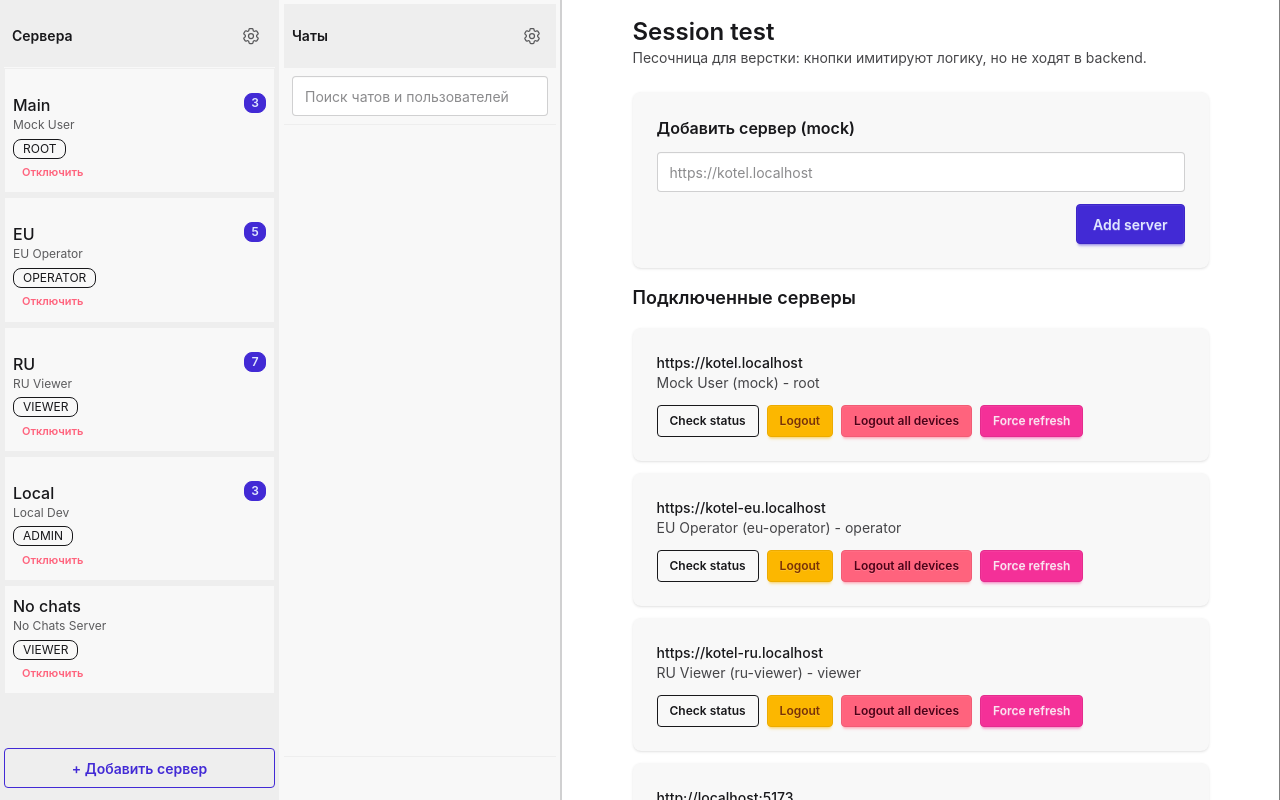
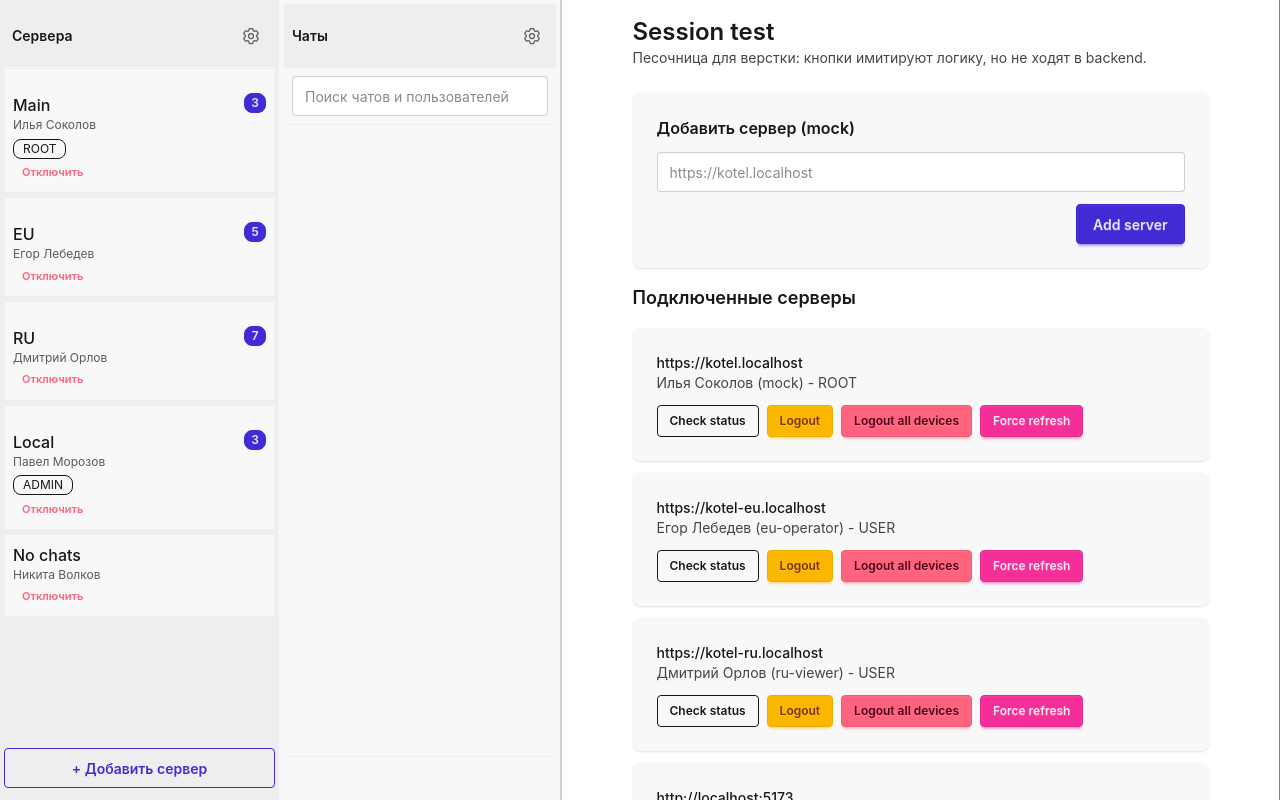
Before and after one commit to Aleksey-Danchin/kotel, a React (Vite) app in the folder apps/designer/: page /session-test in a window 1280 px wide. Built offline with nearby package versions, Linux system fonts and the light colour scheme.

Commit message:
Поправил моки

```diff
--- a/apps/designer/src/components/ServerCard.tsx
+++ b/apps/designer/src/components/ServerCard.tsx
@@ -1,4 +1,5 @@
 import clsx from "clsx";
+import { normalizeDesignerRole, shouldShowDesignerRoleBadge } from "../state/roles";
 import type { ServerSession } from "../state/servers";
 
 function displayServerHost(serverUrl: string): string {
@@ -40,6 +41,8 @@ export function ServerCard({
   const host = displayServerHost(state.serverUrl);
   const disconnectLabel = `Отключить ${host}`;
   const showUnread = unreadCount > 0;
+  const normalizedRole = normalizeDesignerRole(state.user.role);
+  const showRoleBadge = shouldShowDesignerRoleBadge(state.user.role);
 
   return (
     <div
@@ -76,11 +79,11 @@ export function ServerCard({
           {state.user.fullname}
         </div>
 
-        <div>
-          <span className="mt-1 badge badge-outline badge-sm">
-            {state.user.role.toUpperCase()}
-          </span>
-        </div>
+        {showRoleBadge ? (
+          <div>
+            <span className="mt-1 badge badge-outline badge-sm">{normalizedRole}</span>
+          </div>
+        ) : null}
 
         <button
           type="button"
--- a/apps/designer/src/routes/ChatColumn.tsx
+++ b/apps/designer/src/routes/ChatColumn.tsx
@@ -327,7 +327,7 @@ export function ChatColumn({ children, isLoading = false }: ChatColumnProps) {
       {scrollBody}
 
       {hasSelectedChat ? (
-        <footer className="relative z-10 shrink-0 border-t border-base-300 bg-base-100 py-3">
+        <footer className="relative z-10 shrink-0 border-t border-base-300 bg-base-100 pt-3 pb-1">
           {/* Ширина треда и композера — крутите max-w-[…px] (дублируйте то же число в ChatMessageList). */}
           <div className="mx-auto w-full max-w-[600px] px-3">
             <form
@@ -401,7 +401,7 @@ export function ChatColumn({ children, isLoading = false }: ChatColumnProps) {
           </div>
         </footer>
       ) : showSkeletonComposer ? (
-        <footer className="shrink-0 border-t border-base-300 bg-base-100 py-3">
+        <footer className="shrink-0 border-t border-base-300 bg-base-100 pt-3 pb-1">
           <div className="mx-auto w-full max-w-[600px] px-3">
             <form className="flex flex-col gap-2 sm:flex-row sm:items-end">
               <label className="min-w-0 flex-1" aria-hidden="true">
--- a/apps/designer/src/routes/ServicesColumn.tsx
+++ b/apps/designer/src/routes/ServicesColumn.tsx
@@ -89,7 +89,7 @@ export function ServicesColumn({ isLoading = false }: ServicesColumnProps) {
               .replace(/[^a-zA-Z0-9]+/g, "_")
               .toLowerCase()
               .slice(0, 24) || "user",
-          role: "designer",
+          role: "USER",
         },
       };
 
--- a/apps/designer/src/routes/~session-test/~index.tsx
+++ b/apps/designer/src/routes/~session-test/~index.tsx
@@ -7,6 +7,7 @@ import {
   setServerSession,
   removeServerSession,
 } from "../../state/servers";
+import { normalizeDesignerRole } from "../../state/roles";
 import { activeServerIdAtom } from "../../state/selectionAtoms";
 import { serverRouteIdFromServerUrl } from "../../state/serverRouteId";
 
@@ -63,7 +64,7 @@ function SessionTestPage() {
               .replace(/[^a-zA-Z0-9]+/g, "_")
               .toLowerCase()
               .slice(0, 24) || "user",
-          role: "designer",
+          role: "USER",
         },
       });
       const rid = serverRouteIdFromServerUrl(normalized);
@@ -157,7 +158,7 @@ function SessionTestPage() {
                       <p className="font-medium">{session.serverUrl}</p>
                       <p className="text-sm text-base-content/80">
                         {session.user.fullname} ({session.user.login}) -{" "}
-                        {session.user.role}
+                        {normalizeDesignerRole(session.user.role)}
                       </p>
                       {status ? (
                         <p className="text-xs text-base-content/70">
--- a/apps/designer/src/routes/~setup/~index.tsx
+++ b/apps/designer/src/routes/~setup/~index.tsx
@@ -111,7 +111,7 @@ function SetupPage() {
               .replace(/[^a-zA-Z0-9]+/g, "_")
               .toLowerCase()
               .slice(0, 24) || "user",
-          role: "designer",
+          role: "USER",
         },
       });
       const url = new URL(normalizedUrl).toString();
--- a/apps/designer/src/state/mocks.json
+++ b/apps/designer/src/state/mocks.json
@@ -5,9 +5,9 @@
       "serverUrl": "https://kotel.localhost",
       "user": {
         "id": "mock-user-1",
-        "fullname": "Mock User",
+        "fullname": "Илья Соколов",
         "login": "mock",
-        "role": "root"
+        "role": "ROOT"
       },
       "name": "Main"
     },
@@ -16,9 +16,9 @@
       "serverUrl": "https://kotel-eu.localhost",
       "user": {
         "id": "mock-user-2",
-        "fullname": "EU Operator",
+        "fullname": "Егор Лебедев",
         "login": "eu-operator",
-        "role": "operator"
+        "role": "USER"
       },
       "name": "EU"
     },
@@ -27,9 +27,9 @@
       "serverUrl": "https://kotel-ru.localhost",
       "user": {
         "id": "mock-user-3",
-        "fullname": "RU Viewer",
+        "fullname": "Дмитрий Орлов",
         "login": "ru-viewer",
-        "role": "viewer"
+        "role": "USER"
       },
       "name": "RU"
     },
@@ -38,9 +38,9 @@
       "serverUrl": "http://localhost:5173",
       "user": {
         "id": "mock-user-4",
-        "fullname": "Local Dev",
+        "fullname": "Павел Морозов",
         "login": "local-dev",
-        "role": "admin"
+        "role": "ADMIN"
       },
       "name": "Local"
     },
@@ -49,9 +49,9 @@
       "serverUrl": "https://no-chats.localhost",
       "user": {
         "id": "mock-user-5",
-        "fullname": "No Chats Server",
+        "fullname": "Никита Волков",
         "login": "no-chats",
-        "role": "viewer"
+        "role": "USER"
       },
       "name": "No chats"
     }
@@ -67,8 +67,8 @@
     {
       "id": "chat_design",
       "type": "person",
-      "title": "Мария Волкова",
-      "peerName": "Мария Волкова",
+      "title": "Алина Смирнова",
+      "peerName": "Алина Смирнова",
       "subtitle": "Личные сообщения · дизайн",
       "unread": 0
     },
@@ -1447,113 +1447,113 @@
   "users": [
     {
       "id": "mock-user-1",
-      "fullname": "Mock User",
+      "fullname": "Илья Соколов",
       "login": "mock",
-      "role": "root",
+      "role": "ROOT",
       "isOnline": true,
       "lastSeenAt": "2026-03-26T08:30:00.000Z"
     },
     {
       "id": "mock-user-2",
-      "fullname": "EU Operator",
+      "fullname": "Егор Лебедев",
       "login": "eu-operator",
-      "role": "operator",
+      "role": "USER",
       "isOnline": true,
       "lastSeenAt": "2026-03-26T08:20:00.000Z"
     },
     {
       "id": "mock-user-3",
-      "fullname": "RU Viewer",
+      "fullname": "Дмитрий Орлов",
       "login": "ru-viewer",
-      "role": "viewer",
+      "role": "USER",
       "isOnline": false,
       "lastSeenAt": "2026-03-26T07:55:00.000Z"
     },
     {
       "id": "mock-user-4",
-      "fullname": "Local Dev",
+      "fullname": "Павел Морозов",
       "login": "local-dev",
-      "role": "admin",
+      "role": "ADMIN",
       "isOnline": true,
       "lastSeenAt": "2026-03-26T08:29:00.000Z"
     },
     {
       "id": "mock-user-5",
-      "fullname": "No Chats Server",
+      "fullname": "Никита Волков",
       "login": "no-chats",
-      "role": "viewer",
+      "role": "USER",
       "isOnline": false,
       "lastSeenAt": "2026-03-25T16:00:00.000Z"
     },
     {
       "id": "peer-designer",
-      "fullname": "Дизайнер",
+      "fullname": "Андрей Крылов",
       "login": "peer-designer",
-      "role": "designer",
+      "role": "USER",
       "isOnline": true,
       "lastSeenAt": "2026-03-26T08:27:00.000Z"
     },
     {
       "id": "peer-backend",
-      "fullname": "Backend коллега",
+      "fullname": "Роман Федоров",
       "login": "peer-backend",
-      "role": "developer",
+      "role": "USER",
       "isOnline": true,
       "lastSeenAt": "2026-03-26T08:26:00.000Z"
     },
     {
       "id": "peer-ops",
-      "fullname": "Ops коллега",
+      "fullname": "Олег Никитин",
       "login": "peer-ops",
-      "role": "operator",
+      "role": "USER",
       "isOnline": false,
       "lastSeenAt": "2026-03-26T07:40:00.000Z"
     },
     {
       "id": "peer-maria",
-      "fullname": "Мария Волкова",
+      "fullname": "Алина Смирнова",
       "login": "maria.volkova",
-      "role": "designer",
+      "role": "USER",
       "isOnline": true,
       "lastSeenAt": "2026-03-26T08:25:00.000Z"
     },
     {
       "id": "peer-support-eu",
-      "fullname": "EU Support",
+      "fullname": "Тимур Кузнецов",
       "login": "peer-support-eu",
-      "role": "support",
+      "role": "USER",
       "isOnline": true,
       "lastSeenAt": "2026-03-26T08:10:00.000Z"
     },
     {
       "id": "peer-sales",
-      "fullname": "RU Sales",
+      "fullname": "Максим Белов",
       "login": "peer-sales",
-      "role": "sales",
+      "role": "USER",
       "isOnline": false,
       "lastSeenAt": "2026-03-26T07:45:00.000Z"
     },
     {
       "id": "peer-support-ru",
-      "fullname": "RU Support",
+      "fullname": "Сергей Попов",
       "login": "peer-support-ru",
-      "role": "support",
+      "role": "USER",
       "isOnline": true,
       "lastSeenAt": "2026-03-26T08:05:00.000Z"
     },
     {
       "id": "peer-local-buddy",
-      "fullname": "Local Buddy",
+      "fullname": "Кирилл Зайцев",
       "login": "peer-local-buddy",
-      "role": "developer",
+      "role": "USER",
       "isOnline": true,
       "lastSeenAt": "2026-03-26T08:00:00.000Z"
     },
     {
       "id": "peer-qa",
-      "fullname": "QA коллега",
+      "fullname": "Владислав Козлов",
       "login": "peer-qa",
-      "role": "qa",
+      "role": "USER",
       "isOnline": false,
       "lastSeenAt": "2026-03-26T07:35:00.000Z"
     }
@@ -1567,25 +1567,10 @@
     ["srv_main", "peer-designer"],
     ["srv_main", "peer-backend"],
     ["srv_main", "peer-ops"],
-    ["srv_main", "mock-user-2"],
     ["srv_main", "peer-maria"],
-    ["srv_eu", "mock-user-1"],
-    ["srv_eu", "peer-designer"],
-    ["srv_eu", "peer-backend"],
-    ["srv_eu", "peer-ops"],
     ["srv_eu", "peer-support-eu"],
-    ["srv_ru", "mock-user-1"],
-    ["srv_ru", "peer-designer"],
-    ["srv_ru", "peer-backend"],
-    ["srv_ru", "peer-ops"],
-    ["srv_ru", "mock-user-2"],
     ["srv_ru", "peer-sales"],
     ["srv_ru", "peer-support-ru"],
-    ["srv_local", "mock-user-1"],
-    ["srv_local", "peer-designer"],
-    ["srv_local", "peer-backend"],
-    ["srv_local", "peer-ops"],
-    ["srv_local", "mock-user-2"],
     ["srv_local", "peer-local-buddy"],
     ["srv_local", "peer-qa"]
   ],
--- /dev/null
+++ b/apps/designer/src/state/roles.ts
@@ -0,0 +1,13 @@
+export type DesignerRole = "ADMIN" | "ROOT" | "USER";
+
+export function normalizeDesignerRole(role: string): DesignerRole {
+  const normalized = role.trim().toUpperCase();
+  if (normalized === "ADMIN" || normalized === "ROOT" || normalized === "USER") {
+    return normalized;
+  }
+  return "USER";
+}
+
+export function shouldShowDesignerRoleBadge(role: string): boolean {
+  return normalizeDesignerRole(role) !== "USER";
+}
--- a/apps/designer/src/state/servers.ts
+++ b/apps/designer/src/state/servers.ts
@@ -2,6 +2,7 @@ import { atom } from "jotai";
 
 import { defaultStore } from "../global/defaultStore";
 import { activeServerIdAtom } from "./selectionAtoms";
+import { normalizeDesignerRole } from "./roles";
 import { serverRouteIdFromServerUrl } from "./serverRouteId";
 import stateMocks from "./mocks.json";
 
@@ -37,6 +38,10 @@ function normalizeServerSession(session: ServerSession): ServerSession {
     ...session,
     id: session.id ?? makeServerId(session.serverUrl),
     name: normalizedName,
+    user: {
+      ...session.user,
+      role: normalizeDesignerRole(session.user.role),
+    },
   };
 }
 
--- a/apps/designer/src/state/store.ts
+++ b/apps/designer/src/state/store.ts
@@ -2,6 +2,7 @@ import { atom } from "jotai";
 
 import { defaultStore } from "../global/defaultStore";
 import { activeServerIdAtom, lastChatByServerIdAtom } from "./selectionAtoms";
+import { normalizeDesignerRole } from "./roles";
 import type { ServerSession } from "./servers";
 import { serversAtom } from "./servers";
 import stateMocks from "./mocks.json";
@@ -88,6 +89,7 @@ const PERSON_CHAT_BY_SERVER_AND_PEER = new Map<string, string>();
 function normalizeMockUser(user: MockUser): MockUser {
   return {
     ...user,
+    role: normalizeDesignerRole(user.role),
     password: user.password ?? "",
     blocked: user.blocked ?? false,
     requestFrequency: user.requestFrequency ?? 0,
```
Also changed, not shown: apps/designer/src/components/SettingsOverlay.tsx (+6 -3 lines), apps/designer/src/index.css (+11 -0 lines).
